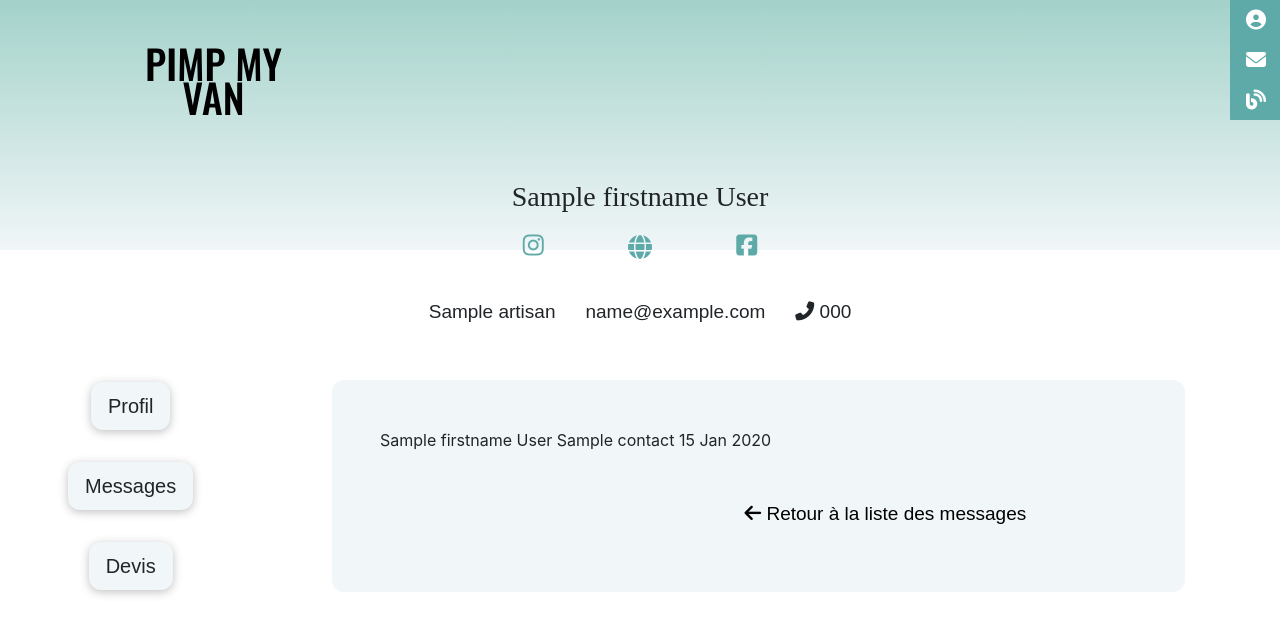
After one commit to Oceane-Kolau/pimpMyVan, a Symfony app: template templates/artisan/show_messagerie.html.twig in a window 1280 px wide. The commit adds this page. Shown: the top 635 px of the page. Run offline with Twig, Linux system fonts and the light colour scheme; the template is opened without the code that fills it: most values are stand-ins (such as "Sample title", 1, 10 or a date in 2020); some libraries are stand-ins or nearby versions; some web fonts are replaced.

Commit message:
add messages in artisan account

```diff
--- /dev/null
+++ b/templates/artisan/show_messagerie.html.twig
@@ -0,0 +1,91 @@
+{% extends 'base.html.twig' %}
+
+{% block title %}Mon compte{% endblock %}
+
+{% block body %}
+<div class="wrapper">
+    {% include "asidenav.html.twig" %}
+    <div id="page-content-wrapper">
+        <div class="container-fluid color-account">
+            <div class="row mb-4">
+                <div class="col-2">
+                    <a class="navbar-brand ml-5 pl-5" href="/">
+                        {% include 'logoSvg.html.twig' %}
+                    </a>
+                </div>
+                <div class="col-lg-12 col-md-12 col-sm-12 text-center">
+                    <img src="{{ vich_uploader_asset(artisan, 'profilePictureFile') }}"
+                        class="img-fluid size-img-account" alt="">
+                    <h3 class="mt-3">{{ artisan.firstname }} {{ artisan.lastname }}</h3>
+                    <div class="row align-items-center justify-content-center mt-3">
+                        {% if artisan.instagramLink is not empty %}
+                        <div class="col-lg-1 col-md-1 col-sm-auto">
+                            <a target="_blank" href="{{ artisan.instagramLink }}">
+                                <p><i class="fab fa-instagram rs-color"></i></p>
+                            </a>
+                        </div>
+                        {% endif %}
+                        {% if artisan.websiteLink is not empty %}
+                        <div class="col-lg-1 col-md-1 col-sm-auto">
+                            <a target="_blank" href="{{ artisan.websiteLink }}">
+                                <p class="rs-color"><i class="fas fa-globe"></i></p>
+                            </a>
+                        </div>
+                        {% endif %}
+                        {% if artisan.facebookLink is not empty %}
+                        <div class="col-lg-1 col-md-1 col-sm-auto">
+                            <a target="_blank" href="{{ artisan.facebookLink }}">
+                                <p><i class="fab fa-facebook-square rs-color"></i></p>
+                            </a>
+                        </div>
+                        {% endif %}
+                    </div>
+                    <div class="row align-items-center justify-content-center mt-3">
+                        {% if artisan.companyName is not empty %}
+                        <div class="col-auto">
+                            <p> {{ artisan.companyName }}</p>
+                        </div>
+                        {% endif %}
+                        <div class="col-auto">
+                            <p> {{ artisan.email }}</p>
+                        </div>
+                        {% if artisan.phone is not empty %}
+                        <div class="col-auto">
+                            <p><i class="fas fa-phone-alt"></i> {{ artisan.phone }}</p>
+                        </div>
+                        {% endif %}
+                    </div>
+                </div>
+            </div>
+            <div class="row justify-content-around align-items-center">
+                <div class="col-xl-2 col-lg-2 col-md-2 col-sm-12 text-center ml-4">
+                    <a href="{{ path('artisan_profile', {'id': artisan.id}) }}">
+                        <button type="button" class="btn btn-lg btn-grey m-3">Profil</button>
+                    </a>
+                    <a href="{{ path('artisan_profile', {'id': artisan.id}) }}">
+                        <button type="button" class="btn btn-lg btn-grey m-3">Messages</button>
+                    </a>
+                    <a href="{{ path('artisan_profile', {'id': artisan.id}) }}">
+                        <button type="button" class="btn btn-lg btn-grey m-3">Devis</button>
+                    </a>
+                </div>
+                <div class="col-xl-8 col-lg-8 col-md-7 col-sm-12 mr-5 bg-lightgrey mx-auto p-5">
+
+                    <div class="row">
+                        <div class="col-7">
+                            {{ contact.firstname }} {{ contact.lastname }}
+                            {{ contact.subject }}
+                            {{ contact.createdAt|date('d M Y')}}
+                        </div>
+                    </div>
+                    <div class="col-11 text-right pr-5 pt-5">
+                        <a class="hover-link" href="{{ path('artisan_messagerie')}}">
+                            <p><i class="fas fa-arrow-left"></i> Retour à la liste des messages</p>
+                        </a>
+                    </div>
+                </div>
+            </div>
+        </div>
+    </div>
+</div>
+{% endblock %}
```
Also changed, not shown: src/Controller/ArtisanController.php (+38 -0 lines), src/Entity/User.php (+17 -0 lines), templates/artisan/messagerie.html.twig (added, +88 -0 lines), templates/registration/moderation_artisan.html.twig (+11 -7 lines).
